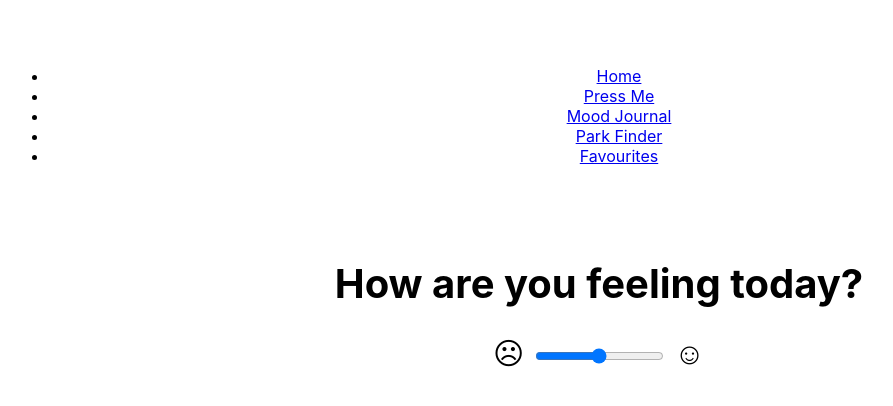
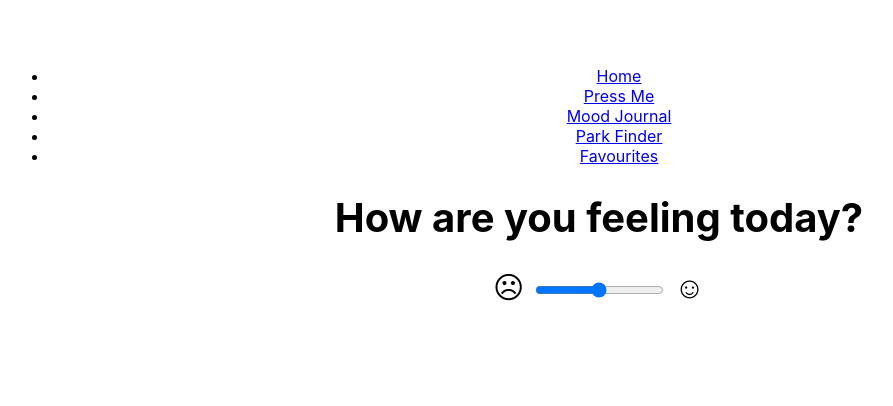
Before and after one commit to Ewan88/CTFO, a React (Create React App) app in the folder ctfo_client/: page / in a window 1280 px wide. Shown: the top 406 px of the page, without its empty margins (41-934 px from the left). Built offline with nearby package versions, Linux system fonts and the light colour scheme; no server answers.

Commit message:
id passed to home component

```diff
--- a/ctfo_client/src/Components/Home.js
+++ b/ctfo_client/src/Components/Home.js
@@ -4,18 +4,27 @@ class Home extends Component {
   constructor(props){
     super(props);
     this.state = {
-      mood_id: 3
+      mood_id: 3,
+      mood: {}
     }
     this.handleChange = this.handleChange.bind(this);
+    this.handleSlide = this.handleSlide.bind(this);
   }
 
   handleChange(event){
     this.setState({mood_id: event.target.value})
+    this.setState({mood: this.props.moods[this.state.mood_id]})
+    // this.handleSlide()
+  }
+
+  handleSlide(){
+    // return <div><p>{this.state.mood.quotes[0].text}</p></div>
   }
 
   render() {
     return (
-      <div className="App">
+      <div>
+      <div className="slider">
         <h1>How are you feeling today?</h1>
         <label htmlFor="customRange1">☹    </label>
           <input
@@ -28,6 +37,10 @@ class Home extends Component {
             id="customRange1" />
         <label htmlFor="customRange1">    ☺</label>
       </div>
+      <div>
+
+      </div>
+      </div>
     );
   }
 
--- a/ctfo_client/src/containers/HomeContainer.js
+++ b/ctfo_client/src/containers/HomeContainer.js
@@ -36,7 +36,7 @@ componentDidMount(){
   render(){
     return(
       <React.Fragment>
-       <Home ></Home>
+       <Home moods={this.state.moods}></Home>
       </React.Fragment>
     )
   }
```
